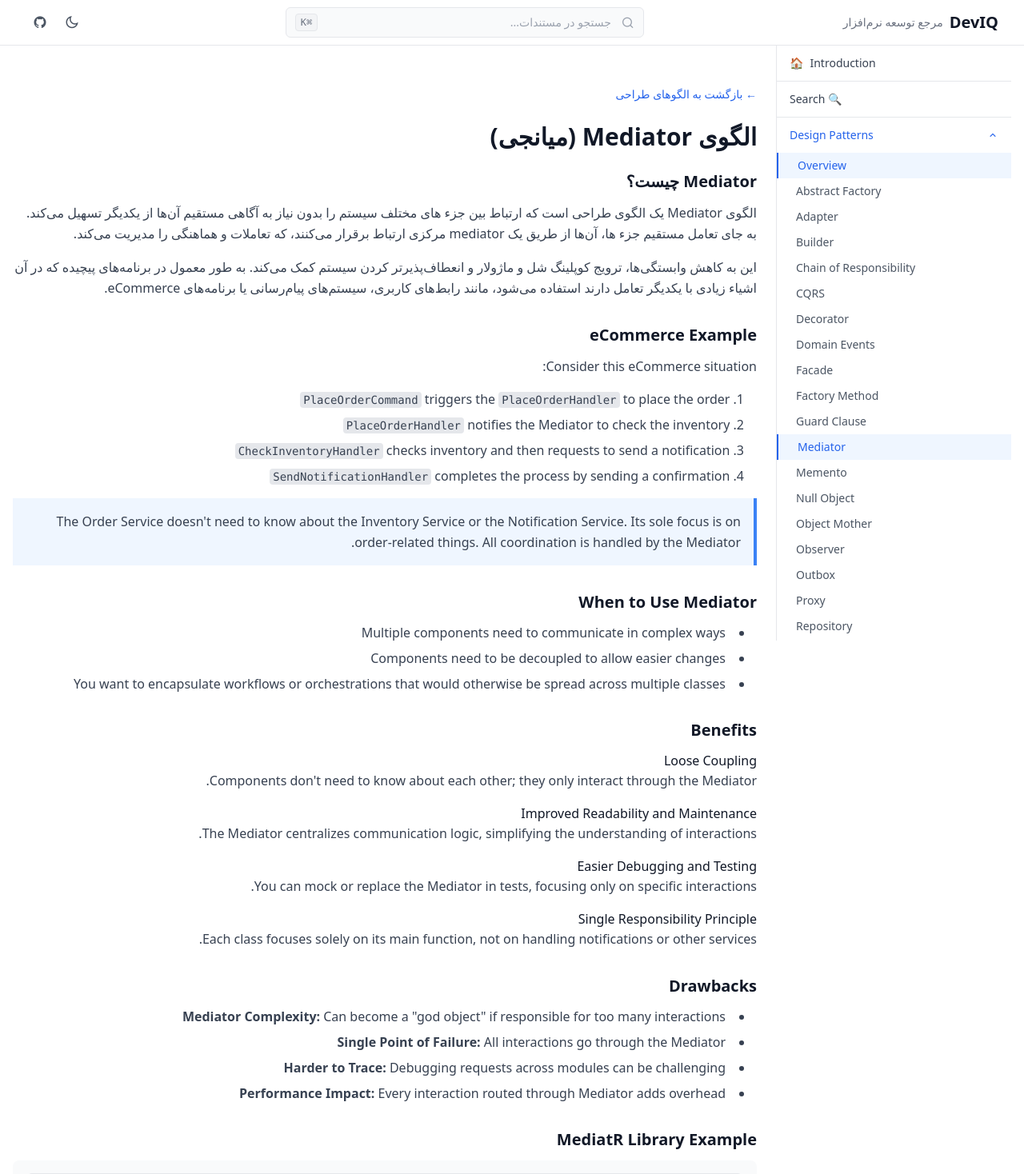
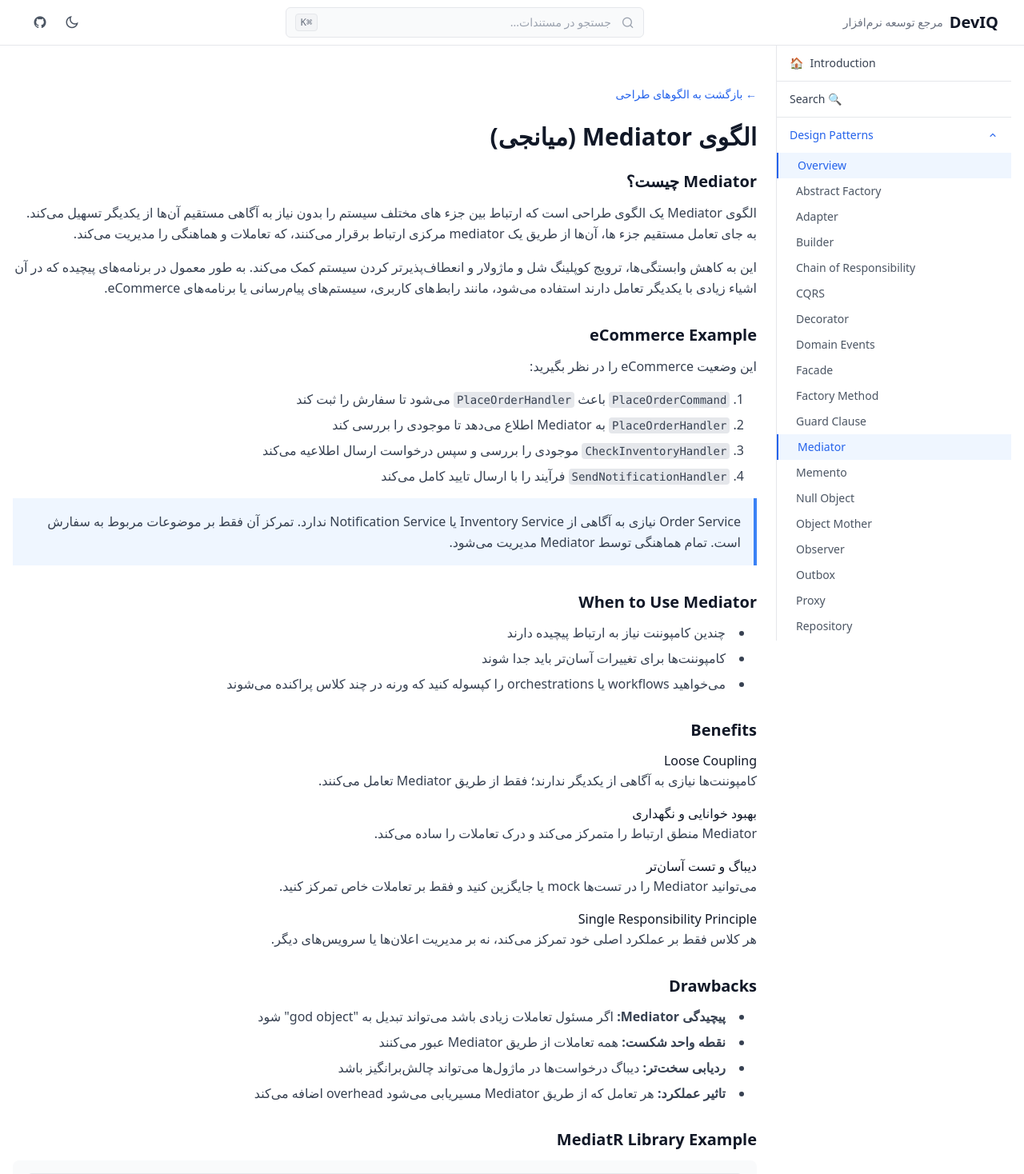
Before and after one commit to ghaninia/handbook, a Next.js app: page /design-patterns/mediator in a window 1280 px wide. Shown: the top 1468 px of the page at 80% size. Built offline with nearby package versions, Linux system fonts and the light colour scheme; a small style sheet from the web is missing.

Commit message:
fix: translate Mediator pattern page content to Persian for improved accessibility

```diff
--- a/src/app/design-patterns/mediator/page.tsx
+++ b/src/app/design-patterns/mediator/page.tsx
@@ -39,17 +39,17 @@ export default function MediatorPage() {
             eCommerce Example
           </h2>
           <p className="text-gray-700 dark:text-gray-300 leading-relaxed mb-4">
-            Consider this eCommerce situation:
+            این وضعیت eCommerce را در نظر بگیرید:
           </p>
           <ol className="list-decimal list-inside space-y-2 text-gray-700 dark:text-gray-300 mr-4 mb-4">
-            <li><code className="px-1 py-0.5 bg-gray-200 dark:bg-gray-700 rounded text-sm">PlaceOrderCommand</code> triggers the <code className="px-1 py-0.5 bg-gray-200 dark:bg-gray-700 rounded text-sm">PlaceOrderHandler</code> to place the order</li>
-            <li><code className="px-1 py-0.5 bg-gray-200 dark:bg-gray-700 rounded text-sm">PlaceOrderHandler</code> notifies the Mediator to check the inventory</li>
-            <li><code className="px-1 py-0.5 bg-gray-200 dark:bg-gray-700 rounded text-sm">CheckInventoryHandler</code> checks inventory and then requests to send a notification</li>
-            <li><code className="px-1 py-0.5 bg-gray-200 dark:bg-gray-700 rounded text-sm">SendNotificationHandler</code> completes the process by sending a confirmation</li>
+            <li><code className="px-1 py-0.5 bg-gray-200 dark:bg-gray-700 rounded text-sm">PlaceOrderCommand</code> باعث <code className="px-1 py-0.5 bg-gray-200 dark:bg-gray-700 rounded text-sm">PlaceOrderHandler</code> می‌شود تا سفارش را ثبت کند</li>
+            <li><code className="px-1 py-0.5 bg-gray-200 dark:bg-gray-700 rounded text-sm">PlaceOrderHandler</code> به Mediator اطلاع می‌دهد تا موجودی را بررسی کند</li>
+            <li><code className="px-1 py-0.5 bg-gray-200 dark:bg-gray-700 rounded text-sm">CheckInventoryHandler</code> موجودی را بررسی و سپس درخواست ارسال اطلاعیه می‌کند</li>
+            <li><code className="px-1 py-0.5 bg-gray-200 dark:bg-gray-700 rounded text-sm">SendNotificationHandler</code> فرآیند را با ارسال تایید کامل می‌کند</li>
           </ol>
           <div className="bg-blue-50 dark:bg-blue-900/20 border-r-4 border-blue-500 p-4 mb-4">
             <p className="text-gray-700 dark:text-gray-300 leading-relaxed">
-              The Order Service doesn't need to know about the Inventory Service or the Notification Service. Its sole focus is on order-related things. All coordination is handled by the Mediator.
+              Order Service نیازی به آگاهی از Inventory Service یا Notification Service ندارد. تمرکز آن فقط بر موضوعات مربوط به سفارش است. تمام هماهنگی توسط Mediator مدیریت می‌شود.
             </p>
           </div>
         </section>
@@ -59,9 +59,9 @@ export default function MediatorPage() {
             When to Use Mediator
           </h2>
           <ul className="list-disc list-inside space-y-2 text-gray-700 dark:text-gray-300 mr-4">
-            <li>Multiple components need to communicate in complex ways</li>
-            <li>Components need to be decoupled to allow easier changes</li>
-            <li>You want to encapsulate workflows or orchestrations that would otherwise be spread across multiple classes</li>
+            <li>چندین کامپوننت نیاز به ارتباط پیچیده دارند</li>
+            <li>کامپوننت‌ها برای تغییرات آسان‌تر باید جدا شوند</li>
+            <li>می‌خواهید workflows یا orchestrations را کپسوله کنید که ورنه در چند کلاس پراکنده می‌شوند</li>
           </ul>
         </section>
 
@@ -73,25 +73,25 @@ export default function MediatorPage() {
             <div>
               <h3 className="font-medium text-gray-900 dark:text-gray-100">Loose Coupling</h3>
               <p className="text-gray-700 dark:text-gray-300 leading-relaxed">
-                Components don't need to know about each other; they only interact through the Mediator.
+                کامپوننت‌ها نیازی به آگاهی از یکدیگر ندارند؛ فقط از طریق Mediator تعامل می‌کنند.
               </p>
             </div>
             <div>
-              <h3 className="font-medium text-gray-900 dark:text-gray-100">Improved Readability and Maintenance</h3>
+              <h3 className="font-medium text-gray-900 dark:text-gray-100">بهبود خوانایی و نگهداری</h3>
               <p className="text-gray-700 dark:text-gray-300 leading-relaxed">
-                The Mediator centralizes communication logic, simplifying the understanding of interactions.
+                Mediator منطق ارتباط را متمرکز می‌کند و درک تعاملات را ساده می‌کند.
               </p>
             </div>
             <div>
-              <h3 className="font-medium text-gray-900 dark:text-gray-100">Easier Debugging and Testing</h3>
+              <h3 className="font-medium text-gray-900 dark:text-gray-100">دیباگ و تست آسان‌تر</h3>
               <p className="text-gray-700 dark:text-gray-300 leading-relaxed">
-                You can mock or replace the Mediator in tests, focusing only on specific interactions.
+                می‌توانید Mediator را در تست‌ها mock یا جایگزین کنید و فقط بر تعاملات خاص تمرکز کنید.
               </p>
             </div>
             <div>
               <h3 className="font-medium text-gray-900 dark:text-gray-100">Single Responsibility Principle</h3>
               <p className="text-gray-700 dark:text-gray-300 leading-relaxed">
-                Each class focuses solely on its main function, not on handling notifications or other services.
+                هر کلاس فقط بر عملکرد اصلی خود تمرکز می‌کند، نه بر مدیریت اعلان‌ها یا سرویس‌های دیگر.
               </p>
             </div>
           </div>
@@ -102,10 +102,10 @@ export default function MediatorPage() {
             Drawbacks
           </h2>
           <ul className="list-disc list-inside space-y-2 text-gray-700 dark:text-gray-300 mr-4">
-            <li><strong>Mediator Complexity:</strong> Can become a "god object" if responsible for too many interactions</li>
-            <li><strong>Single Point of Failure:</strong> All interactions go through the Mediator</li>
-            <li><strong>Harder to Trace:</strong> Debugging requests across modules can be challenging</li>
-            <li><strong>Performance Impact:</strong> Every interaction routed through Mediator adds overhead</li>
+            <li><strong>پیچیدگی Mediator:</strong> اگر مسئول تعاملات زیادی باشد می‌تواند تبدیل به "god object" شود</li>
+            <li><strong>نقطه واحد شکست:</strong> همه تعاملات از طریق Mediator عبور می‌کنند</li>
+            <li><strong>ردیابی سخت‌تر:</strong> دیباگ درخواست‌ها در ماژول‌ها می‌تواند چالش‌برانگیز باشد</li>
+            <li><strong>تاثیر عملکرد:</strong> هر تعامل که از طریق Mediator مسیریابی می‌شود overhead اضافه می‌کند</li>
           </ul>
         </section>
 
@@ -170,9 +170,9 @@ public class SendEmailHandler : INotificationHandler<OrderPlacedNotification>
             Related Patterns
           </h2>
           <ul className="list-disc list-inside space-y-2 text-gray-700 dark:text-gray-300 mr-4">
-            <li><Link href="/design-patterns/cqrs" className="text-blue-600 dark:text-blue-400 hover:underline">CQRS Pattern</Link> - often paired with Mediator</li>
-            <li><Link href="/design-patterns/observer" className="text-blue-600 dark:text-blue-400 hover:underline">Observer Pattern</Link> - complements Mediator for event subscription</li>
-            <li><Link href="/design-patterns/chain-of-responsibility" className="text-blue-600 dark:text-blue-400 hover:underline">Chain of Responsibility</Link> - for delegating across handlers</li>
+            <li><Link href="/design-patterns/cqrs" className="text-blue-600 dark:text-blue-400 hover:underline">CQRS Pattern</Link> - اغلب با Mediator جفت می‌شود</li>
+            <li><Link href="/design-patterns/observer" className="text-blue-600 dark:text-blue-400 hover:underline">Observer Pattern</Link> - مکمل Mediator برای subscription رویدادها</li>
+            <li><Link href="/design-patterns/chain-of-responsibility" className="text-blue-600 dark:text-blue-400 hover:underline">Chain of Responsibility</Link> - برای واگذاری در handler ها</li>
           </ul>
         </section>
 
```
